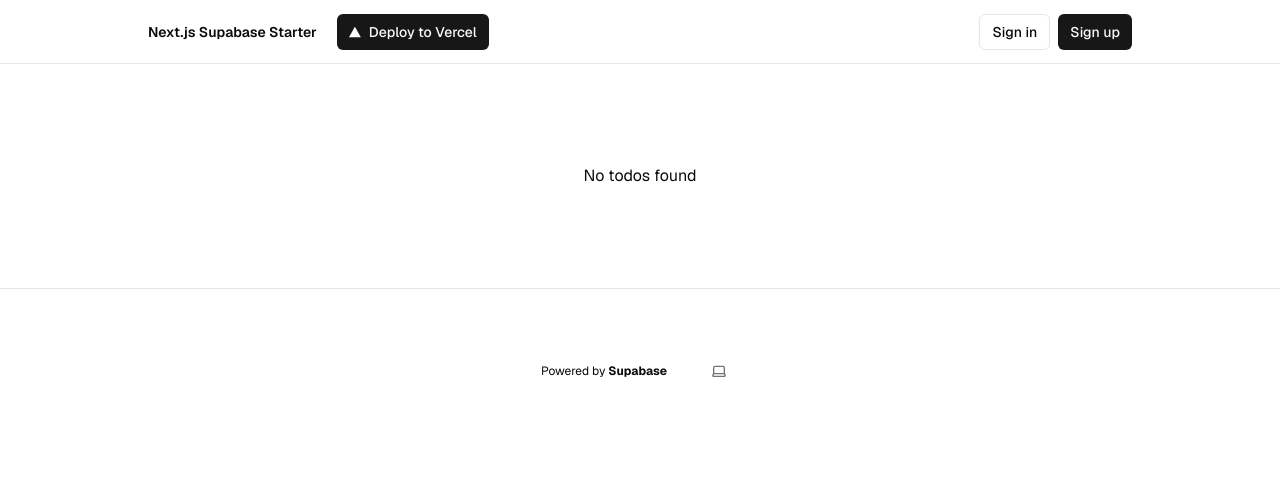
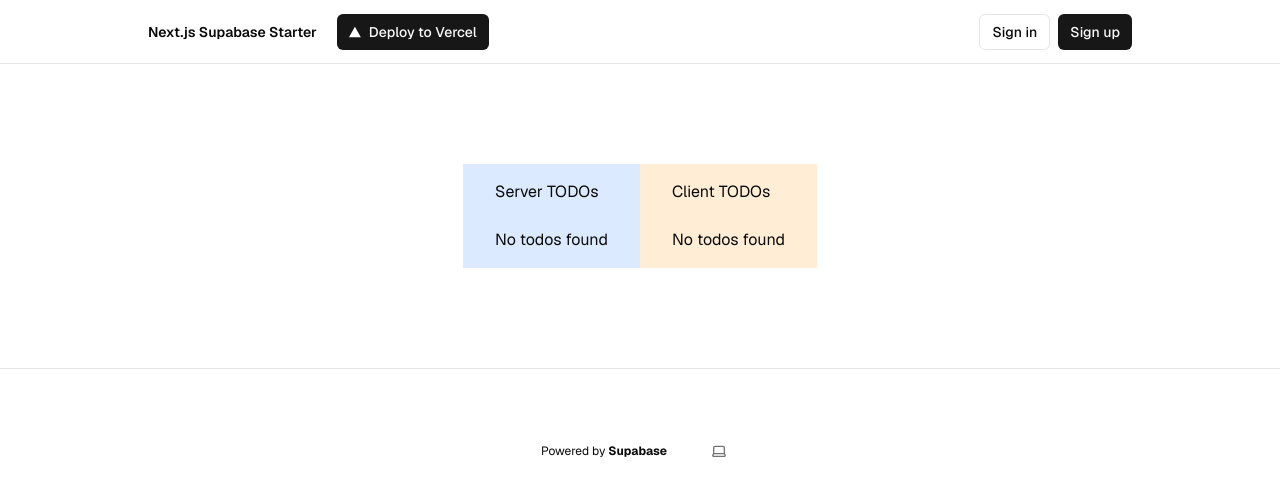
Before and after one commit to Citronnelle/nextjs-with-supabase, a Next.js app: page /todos in a window 1280 px wide. Shown: the top 496 px of the page. Built offline with nearby package versions, Linux system fonts and the light colour scheme; no server answers; the database is empty.

Commit message:
feat: add client-rendered version of TODOs; separate server and client versions into components

```diff
--- a/app/todos/page.tsx
+++ b/app/todos/page.tsx
@@ -1,87 +1,17 @@
-import { createClient } from "@/utils/supabase/server";
-import { SubmitButton } from "@/components/submit-button";
-import { Input } from "@/components/ui/input";
-import { Label } from "@/components/ui/label";
+import ClientTodos from "@/components/todos/client-todos";
+import ServerTodos from "@/components/todos/server-todos";
 
 export default async function Index() {
-  const supabase = createClient();
-
-  const {
-    data: { user },
-  } = await supabase.auth.getUser();
-
-  type Todo = {
-    id: string;
-    title: string;
-    priority: number;
-    created_at: number;
-    updated_at: number | null;
-    deleted_at: number | null;
-    user_id: string;
-  };
-
-  const fetchTodos = async () => {
-    let { data: todos, error } = await supabase
-      .from("todos")
-      .select("*")
-      .is("deleted_at", null);
-    if (error) console.log(error);
-
-    return todos;
-  };
-
-  const addTodo = async (todo: Todo) => {
-    let { data: todos, error } = await supabase.from("todos").insert({
-      title: todo.title,
-      priority: todo.priority,
-    });
-    if (error) console.log(error);
-  };
-
-  const editTodo = async (todo: Todo) => {
-    let { data: todos, error } = await supabase
-      .from("todos")
-      .update({
-        title: todo.title,
-        priority: todo.priority,
-        updated_at: new Date().toISOString(),
-      })
-      .eq("id", todo.id);
-    if (error) console.log(error);
-  };
-
-  const deleteTodo = async (todo: Todo) => {
-    let { data: todos, error } = await supabase
-      .from("todos")
-      .update({
-        deleted_at: new Date().toISOString(),
-      })
-      .eq("id", todo.id);
-    if (error) console.log(error);
-  };
-
-  let todos = await fetchTodos();
-
   return (
     <>
-      <main className="flex-1 flex flex-col gap-6 px-4">
-        {!todos || todos.length === 0 ? (
-          <h3>No todos found</h3>
-        ) : (
-          <pre>{JSON.stringify(todos, null, 2)}</pre>
-        )}
-        {user ? (
-          <form className="flex-1 flex flex-col min-w-64">
-            <div className="flex flex-col gap-2 [&>input]:mb-3 mt-8">
-              <Label htmlFor="title">Title</Label>
-              <Input name="title" required />
-              <Label htmlFor="priority">Priority</Label>
-              <Input type="number" name="priority" required />
-              <SubmitButton pendingText="Lisamine...">LISA</SubmitButton>
-            </div>
-          </form>
-        ) : null}
-      </main>
+      <div className="flex flex-row">
+        <div className="flex-1 bg-blue-100 p-4">
+          <ServerTodos />
+        </div>
+        <div className="flex-1 bg-orange-100 p-4">
+          <ClientTodos />
+        </div>
+      </div>
     </>
   );
 }
--- /dev/null
+++ b/components/todos/client-todos.tsx
@@ -0,0 +1,68 @@
+"use client";
+
+import { useEffect, useState } from "react";
+import { createClient } from "@/utils/supabase/client";
+import { SubmitButton } from "@/components/submit-button";
+import { Input } from "@/components/ui/input";
+import { Label } from "@/components/ui/label";
+
+export default function ClientTodos() {
+  const supabase = createClient();
+
+  const [user, setUser] = useState<any | null>();
+  const [todos, setTodos] = useState<any[] | null>([]);
+
+  useEffect(() => {
+    const getUser = async () => {
+      let { data: user, error } = await supabase.auth.getUser();
+      if (error) {
+        console.log("No user detected");
+      } else {
+        setUser(user);
+      }
+    };
+
+    getUser();
+
+    const fetchTodos = async () => {
+      let { data: todos, error } = await supabase
+        .from("todos")
+        .select("*")
+        .is("deleted_at", null);
+
+      if (error) {
+        console.log("Could not fetch TODOs");
+      } else {
+        setTodos(todos);
+      }
+    };
+
+    fetchTodos();
+
+    // (() => console.log("hi"))();
+  }, []);
+
+  return (
+    <>
+      <main className="flex-1 flex flex-col gap-6 px-4">
+        <h1>Client TODOs</h1>
+        {!todos || todos.length === 0 ? (
+          <h3>No todos found</h3>
+        ) : (
+          <pre>{JSON.stringify(todos, null, 2)}</pre>
+        )}
+        {user ? (
+          <form className="flex-1 flex flex-col min-w-64">
+            <div className="flex flex-col gap-2 [&>input]:mb-3 mt-8">
+              <Label htmlFor="title">Title</Label>
+              <Input name="title" required />
+              <Label htmlFor="priority">Priority</Label>
+              <Input type="number" name="priority" required />
+              <SubmitButton pendingText="Lisamine...">LISA</SubmitButton>
+            </div>
+          </form>
+        ) : null}
+      </main>
+    </>
+  );
+}
--- /dev/null
+++ b/components/todos/server-todos.tsx
@@ -0,0 +1,90 @@
+"use server";
+
+import { createClient } from "@/utils/supabase/server";
+import { SubmitButton } from "@/components/submit-button";
+import { Input } from "@/components/ui/input";
+import { Label } from "@/components/ui/label";
+
+export default async function ServerTodos() {
+  const supabase = createClient();
+
+  type Todo = {
+    id: string;
+    title: string;
+    priority: number;
+    created_at: number;
+    updated_at: number | null;
+    deleted_at: number | null;
+    user_id: string;
+  };
+
+  const {
+    data: { user },
+  } = await supabase.auth.getUser();
+
+  const fetchTodos = async () => {
+    let { data: todos, error } = await supabase
+      .from("todos")
+      .select("*")
+      .is("deleted_at", null);
+    if (error) console.log(error);
+
+    return todos;
+  };
+
+  const addTodo = async (todo: Todo) => {
+    let { data: todos, error } = await supabase.from("todos").insert({
+      title: todo.title,
+      priority: todo.priority,
+    });
+    if (error) console.log(error);
+  };
+
+  const editTodo = async (todo: Todo) => {
+    let { data: todos, error } = await supabase
+      .from("todos")
+      .update({
+        title: todo.title,
+        priority: todo.priority,
+        updated_at: new Date().toISOString(),
+      })
+      .eq("id", todo.id);
+    if (error) console.log(error);
+  };
+
+  const deleteTodo = async (todo: Todo) => {
+    let { data: todos, error } = await supabase
+      .from("todos")
+      .update({
+        deleted_at: new Date().toISOString(),
+      })
+      .eq("id", todo.id);
+    if (error) console.log(error);
+  };
+
+  let todos = await fetchTodos();
+
+  return (
+    <>
+      <main className="flex-1 flex flex-col gap-6 px-4">
+        <h1>Server TODOs</h1>
+        {!todos || todos.length === 0 ? (
+          <h3>No todos found</h3>
+        ) : (
+          <pre>{JSON.stringify(todos, null, 2)}</pre>
+        )}
+        {user ? (
+          <form className="flex-1 flex flex-col min-w-64">
+            <div className="flex flex-col gap-2 [&>input]:mb-3 mt-8">
+              <Label htmlFor="title">Title</Label>
+              <Input name="title" required />
+              <Label htmlFor="priority">Priority</Label>
+              <Input type="number" name="priority" required />
+              <SubmitButton pendingText="Lisamine...">LISA</SubmitButton>
+            </div>
+          </form>
+        ) : null}
+      </main>
+    </>
+  );
+}
```
